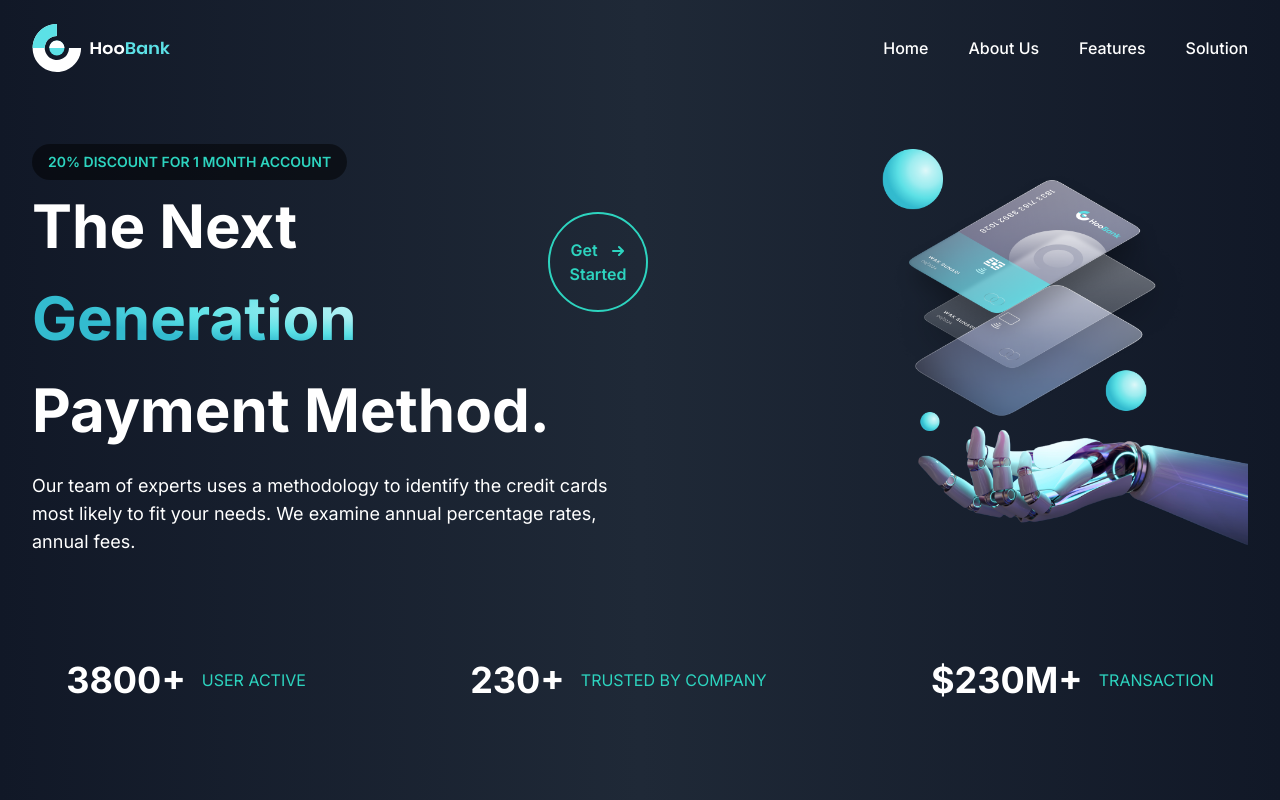
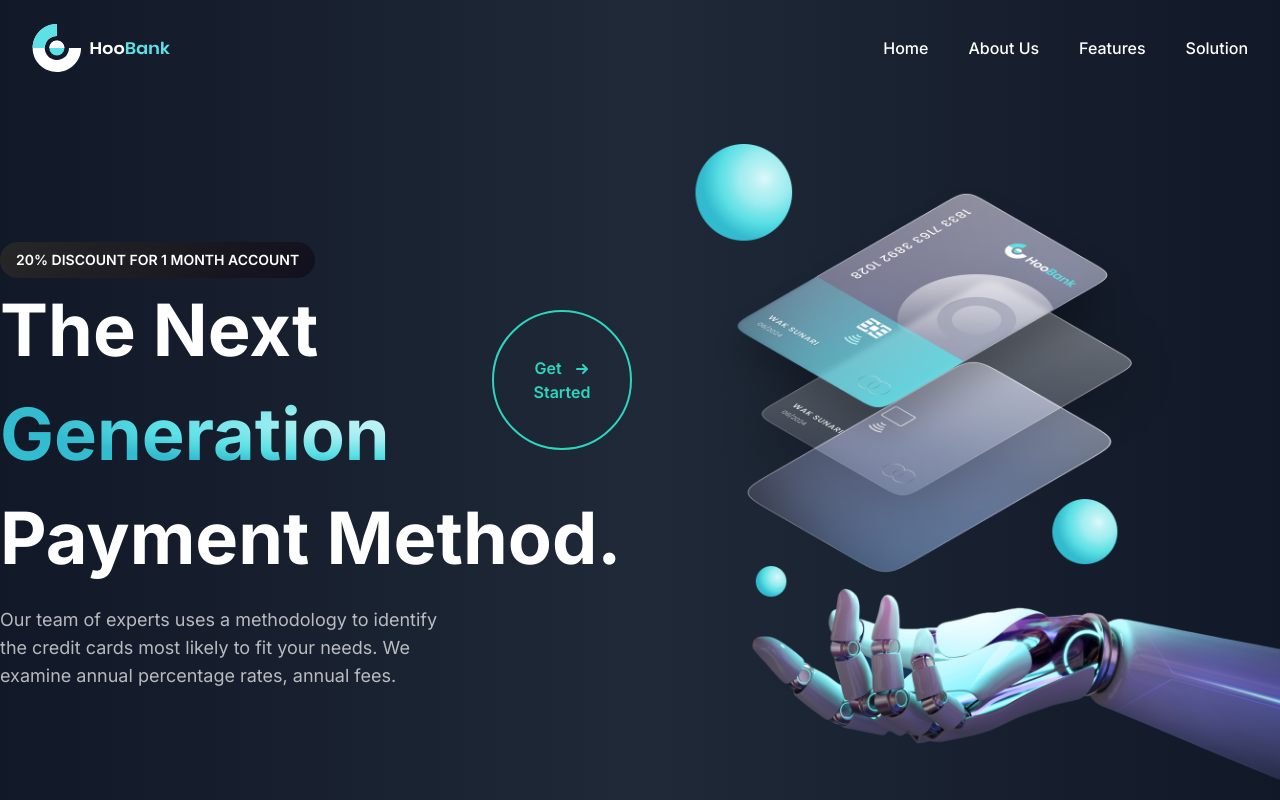
Before and after one commit to Asolinmaso/HooBank, a Next.js app: page / in a window 1280 px wide. Shown: the top 800 px of the page. Built offline with nearby package versions, Linux system fonts and the light colour scheme.

Commit message:
Update Hero.tsx

```diff
--- a/src/components/Hero.tsx
+++ b/src/components/Hero.tsx
@@ -1,19 +1,21 @@
+// components/Hero.js
 import Image from 'next/image';
 
 export const Hero = () => {
   return (
     <section className="bg-gradient-to-r from-gray-900 via-gray-800 to-gray-900 text-white py-16">
-      <div className="max-w-[86rem] mx-auto px-6 md:px-8 flex flex-col md:flex-row items-center">
+      <div className="max-w-[86rem] mx-auto lg:mx-0 ml-0 lg:ml-auto px-6 md:px-8 xl:px-0 flex flex-col md:flex-row items-center">
         <div className="flex flex-col w-full md:w-1/2 mb-8 md:mb-0">
-          <div className="bg-black bg-opacity-50 px-4 py-2 rounded-full w-max mb-4">
-            <p className="text-xs sm:text-sm text-teal-400 font-semibold">20% DISCOUNT FOR 1 MONTH ACCOUNT</p>
+          <div className=" bg-opacity-50 px-4 py-2 rounded-full w-max mb-4" style={{background: 'linear-gradient(125.17deg, #272727 0%, #11101D 100%)'
+}}>
+            <p className="text-xs sm:text-sm text-white font-semibold">20% DISCOUNT FOR 1 MONTH ACCOUNT</p>
           </div>
-          <div className="relative mb-8">
-            <h1 className="text-3xl sm:text-4xl md:text-5xl lg:text-6xl font-bold leading-tight">
+          <div className="relative mb-3 md:mb-8">
+            <h1 className="text-3xl sm:text-4xl md:text-5xl lg:text-7xl font-bold leading-tight">
               The Next
             </h1>
             <h1
-              className="text-3xl sm:text-4xl md:text-5xl lg:text-6xl font-bold bg-clip-text text-transparent mt-8"
+              className="text-3xl sm:text-4xl md:text-5xl lg:text-7xl leading-10 font-bold bg-clip-text text-transparent mt-3 md:mt-8"
               style={{
                 background: 'radial-gradient(64.18% 64.18% at 71.16% 35.69%, #DEF9FA 0.89%, #BEF3F5 17.23%, #9DEDF0 42.04%, #7DE7EB 55.12%, #5CE1E6 71.54%, #33BBCF 100%)',
                 WebkitBackgroundClip: 'text',
@@ -22,8 +24,8 @@ export const Hero = () => {
             >
               Generation
             </h1>
-            <div className="absolute top-0 right-0 transform translate-x-0 md:translate-x-2 -translate-y-2 md:translate-y-4">
-              <button className="bg-transparent border-2 h-[70px] w-[70px] sm:h-[80px] sm:w-[80px] md:h-[90px] md:w-[90px] lg:h-[100px] lg:w-[100px] border-teal-400 text-teal-400 rounded-full font-semibold flex flex-col items-center justify-center">
+            <div className="absolute top-0 right-0 transform translate-x-0 md:-translate-x-2 -translate-y-2 md:translate-y-4">
+              <button className="bg-transparent border-2 h-[70px] w-[70px] sm:h-[80px] sm:w-[80px] md:h-[90px] md:w-[90px] xl:h-[140px] xl:w-[140px] border-teal-400 text-teal-400 rounded-full font-semibold flex flex-col items-center justify-center">
                 <div className='flex gap-2'>
                   <div className="text-xs sm:text-sm md:text-base">Get</div>
                   <svg xmlns="http://www.w3.org/2000/svg" className="h-3 w-3 sm:h-4 sm:w-4 md:h-5 md:w-5 mt-1" viewBox="0 0 20 20" fill="currentColor">
@@ -34,10 +36,10 @@ export const Hero = () => {
               </button>
             </div>
           </div>
-          <h1 className="text-3xl sm:text-4xl md:text-5xl lg:text-6xl font-bold leading-tight">
+          <h1 className="text-3xl sm:text-4xl md:text-5xl lg:text-7xl font-bold leading-tight">
             Payment Method.
           </h1>
-          <p className="text-sm sm:text-base md:text-lg mt-8">
+          <p className="text-sm sm:text-base md:text-lg mt-8 text-[#FFFFFFB2] lg:w-[70%]">
             Our team of experts uses a methodology to identify the credit cards most likely to fit your needs. We examine annual percentage rates, annual fees.
           </p>
         </div>
@@ -45,9 +47,9 @@ export const Hero = () => {
           <Image
             src="/hero_img.png"
             alt="Hero Image"
-            width={400}
-            height={400}
-            className="object-contain md:max-w-full lg:max-w-[500px]"
+            width={700}
+            height={500}
+            className="object-contain"
           />
         </div>
       </div>
```
